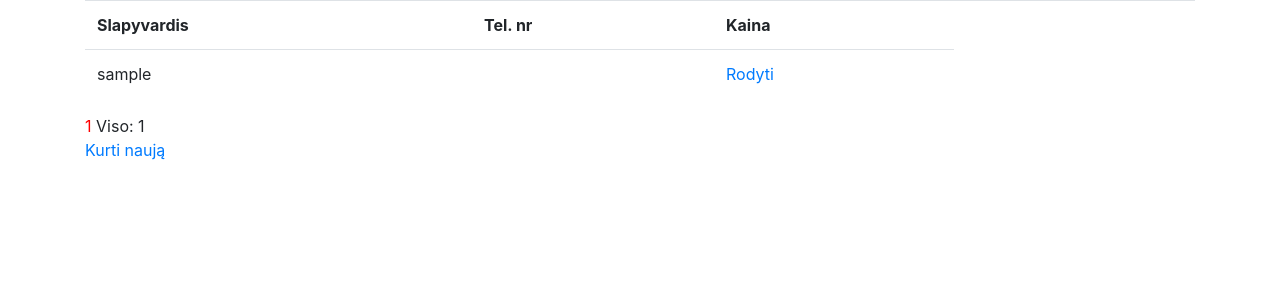
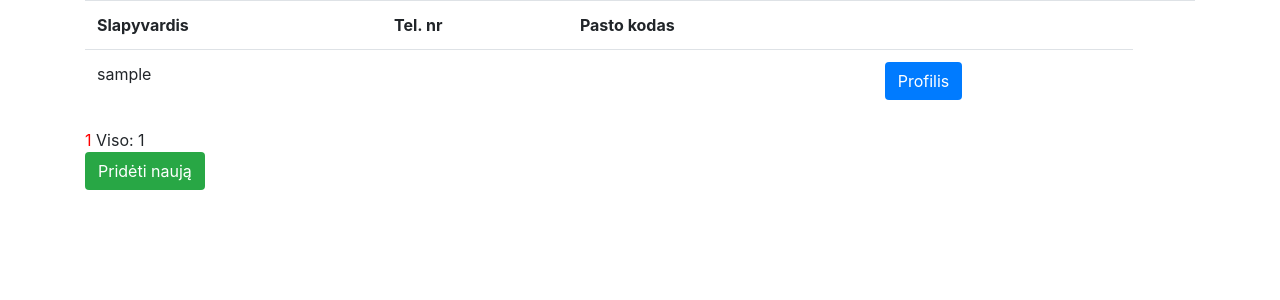
Before and after one commit to tsimonavicius/spring-courses-2020-11, a Spring Boot app: page /user in a window 1280 px wide. Shown: the top 300 px of the page. Run offline with Spring Boot 4, Linux system fonts and the light colour scheme; the visitor is signed in with stand-in values (Sample User, id 1); data that the repository does not hold is empty; some of the project's set-up classes (security, data sources, template engines, error pages and the like) are left out, and stand-ins take their place; some libraries are stand-ins or nearby versions.

Commit message:
Minor styling improvements

```diff
--- a/eshop/src/main/java/com/codeacademy/eshop/user/controller/UserController.java
+++ b/eshop/src/main/java/com/codeacademy/eshop/user/controller/UserController.java
@@ -8,10 +8,7 @@ import org.springframework.data.web.PageableDefault;
 import org.springframework.stereotype.Controller;
 import org.springframework.ui.Model;
 import org.springframework.validation.BindingResult;
-import org.springframework.web.bind.annotation.GetMapping;
-import org.springframework.web.bind.annotation.ModelAttribute;
-import org.springframework.web.bind.annotation.PostMapping;
-import org.springframework.web.bind.annotation.RequestMapping;
+import org.springframework.web.bind.annotation.*;
 
 import javax.validation.Valid;
 
@@ -45,4 +42,10 @@ public class UserController {
         userService.addUser(user);
         return "redirect:/user";
     }
+
+    @GetMapping("/{id}")
+    public String getUserProfile(@PathVariable Long id, Model model) {
+        model.addAttribute("user", userService.getUserById(id));
+        return "user/user-profile";
+    }
 }
--- a/eshop/src/main/java/com/codeacademy/eshop/user/service/validator/LithuanianPhoneValidator.java
+++ b/eshop/src/main/java/com/codeacademy/eshop/user/service/validator/LithuanianPhoneValidator.java
@@ -14,6 +14,9 @@ public class LithuanianPhoneValidator implements ConstraintValidator<LithuanianP
      */
     @Override
     public boolean isValid(String value, ConstraintValidatorContext context) {
+        if (value == null) {
+            return true;
+        }
         if (value.length() == 9 && value.startsWith("86")) {
                 return areCharsDigits(value.substring(2));
         }
--- a/eshop/src/main/resources/templates/product/product-list.html
+++ b/eshop/src/main/resources/templates/product/product-list.html
@@ -68,6 +68,6 @@
     </div>
 
 </th:block>
-    <a th:href="@{/product/new}">Kurti naują</a>
+<a th:href="@{/product/new}"><button class="btn btn-bg bg-primary text-white">Pridėti naują</button></a>
 </body>
 </html>
--- a/eshop/src/main/resources/templates/user/user-list.html
+++ b/eshop/src/main/resources/templates/user/user-list.html
@@ -18,23 +18,17 @@
 <th:block th:if="${not usersPage.empty}">
     <table class="table">
         <tr>
-            <th>
-                <span>Slapyvardis</span>
-            </th>
-            <th>
-                <span>Tel. nr</span>
-            </th>
-            <th>
-                <span>Kaina</span>
-            </th>
-            <th></th>
+            <th>Slapyvardis</th>
+            <th>Tel. nr</th>
+            <th>Pasto kodas</th>
             <th></th>
             <th></th>
         </tr>
         <tr th:each="user : ${usersPage}">
             <td th:text="${user.username}" />
             <td th:text="${user.phone}" />
-            <td><a th:href="@{/user/{id}(id=${user.id})}">Rodyti</a></td>
+            <td th:text="${user.zip}" />
+            <td><a th:href="@{/user/{id}(id=${user.id})}"><button class="btn btn-bg bg-primary text-white">Profilis</button></a></td>
         </tr>
     </table>
 
@@ -49,6 +43,6 @@
     </div>
 
 </th:block>
-    <a th:href="@{/user/new}">Kurti naują</a>
+<a th:href="@{/user/new}"><button class="btn btn-bg bg-success text-white">Pridėti naują</button></a>
 </body>
 </html>
```
Also changed, not shown: eshop/src/main/resources/templates/user/user-profile.html (added, +27 -0 lines).
